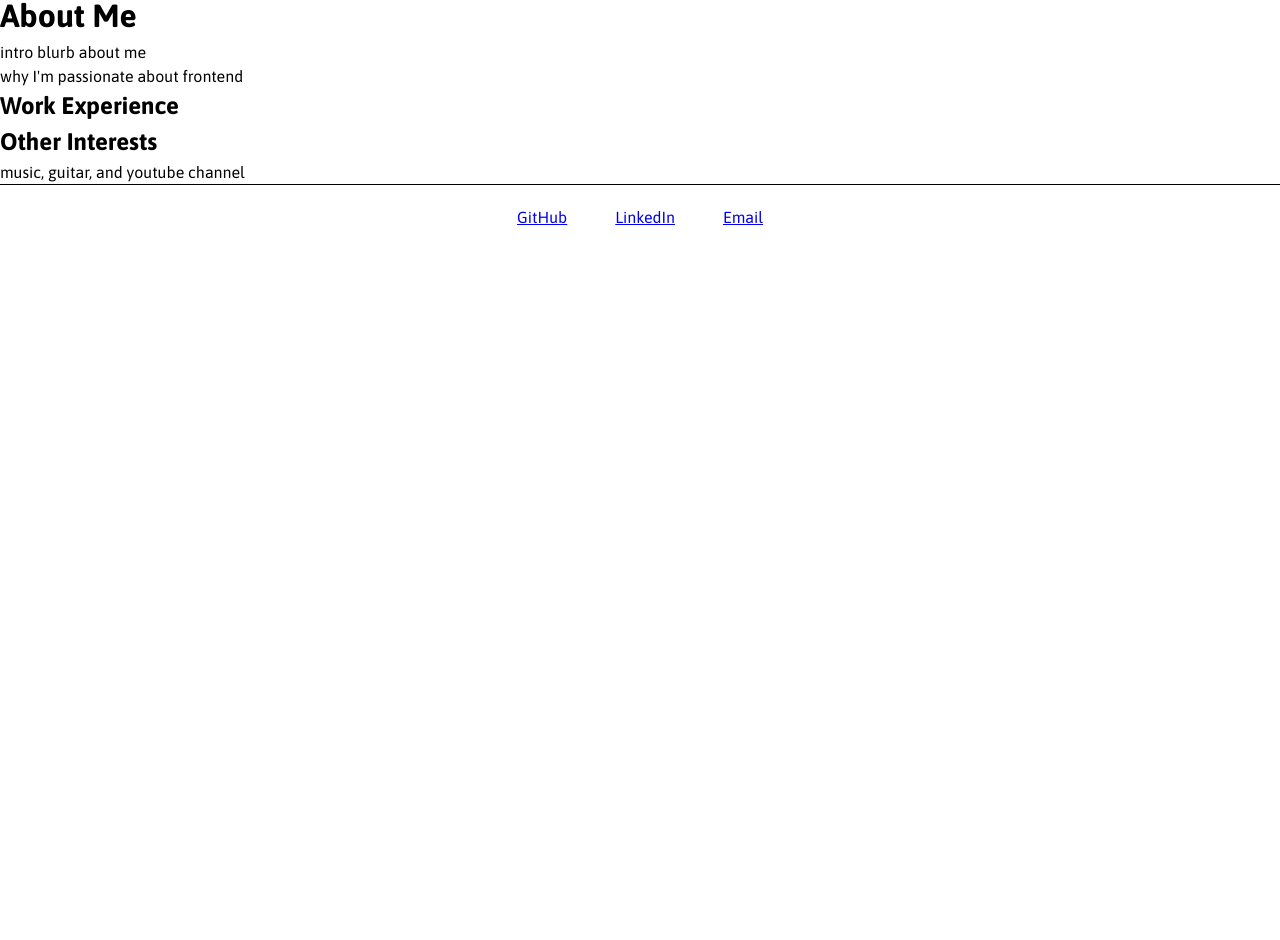
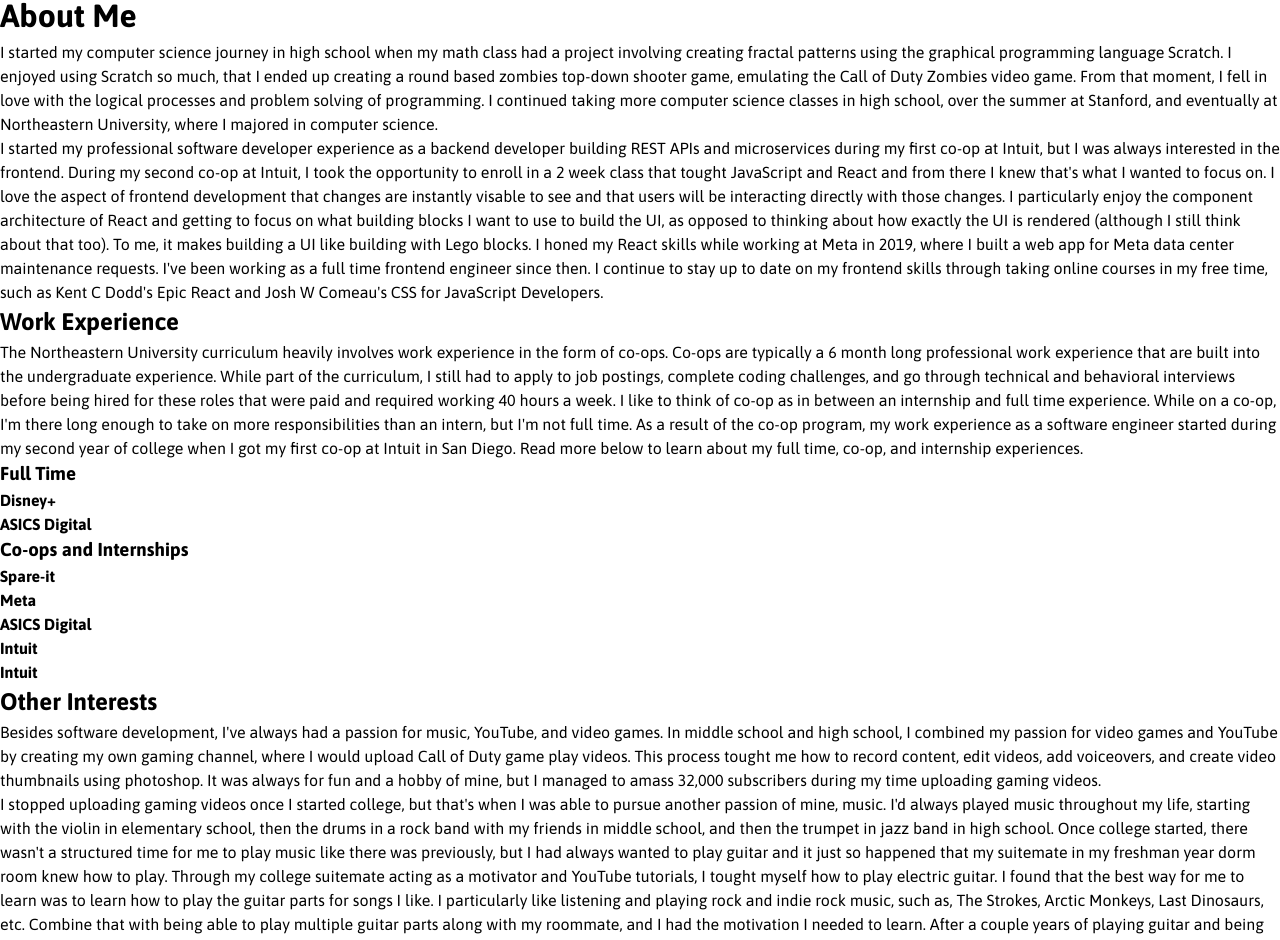
Before and after one commit to crileyy/colins-portfolio, a Next.js app: page /about in a window 1280 px wide. Shown: the part 73-1013 px from the top of the page. Before the commit the page ends 800 px from the top, so only its background shows below. Built offline with nearby package versions, Linux system fonts and the light colour scheme; no server answers.

Commit message:
updated about and ai-chatbot text

```diff
--- a/src/app/about/page.tsx
+++ b/src/app/about/page.tsx
@@ -4,14 +4,75 @@
       <div>
         <h1>About Me</h1>
         <p>
-          intro blurb about me
+          {`I started my computer science journey in high school when my math class had a project involving creating fractal
+          patterns using the graphical programming language Scratch. I enjoyed using Scratch so much, that I ended up creating
+          a round based zombies top-down shooter game, emulating the Call of Duty Zombies video game. From that moment, I fell
+          in love with the logical processes and problem solving of programming. I continued taking more computer science classes
+          in high school, over the summer at Stanford, and eventually at Northeastern University, where I majored in computer science.`}
         </p>
         <p>
-          {'why I\'m passionate about frontend'}
+          {`I started my professional software developer experience as a backend developer building REST APIs and microservices during
+          my first co-op at Intuit, but I was always interested in the frontend. During my second co-op at Intuit, I took the opportunity
+          to enroll in a 2 week class that tought JavaScript and React and from there I knew that's what I wanted to focus on. I love the
+          aspect of frontend development that changes are instantly visable to see and that users will be interacting directly with those
+          changes. I particularly enjoy the component architecture of React and getting to focus on what building blocks I want to use to
+          build the UI, as opposed to thinking about how exactly the UI is rendered (although I still think about that too). To me, it makes
+          building a UI like building with Lego blocks. I honed my React skills while working at Meta in 2019, where I built a web app for
+          Meta data center maintenance requests. I've been working as a full time frontend engineer since then. I continue to stay up to date
+          on my frontend skills through taking online courses in my free time, such as Kent C Dodd's Epic React and Josh W Comeau's CSS for
+          JavaScript Developers.`}
         </p>
         <h2>Work Experience</h2>
+        <p>
+          {`The Northeastern University curriculum heavily involves work experience in the form of co-ops. Co-ops are typically a 6 month long
+          professional work experience that are built into the undergraduate experience. While part of the curriculum, I still had to apply to
+          job postings, complete coding challenges, and go through technical and behavioral interviews before being hired for these roles that
+          were paid and required working 40 hours a week. I like to think of co-op as in between an internship and full time experience. While
+          on a co-op, I'm there long enough to take on more responsibilities than an intern, but I'm not full time. As a result of the co-op
+          program, my work experience as a software engineer started during my second year of college when I got my first co-op at Intuit in
+          San Diego. Read more below to learn about my full time, co-op, and internship experiences.`}
+        </p>
+        <h3>Full Time</h3>
+        <h4>Disney+</h4>
+        <h4>ASICS Digital</h4>
+        <h3>Co-ops and Internships</h3>
+        <h4>Spare-it</h4>
+        <h4>Meta</h4>
+        <h4>ASICS Digital</h4>
+        <h4>Intuit</h4>
+        <h4>Intuit</h4>
         <h2>Other Interests</h2>
-        <p>music, guitar, and youtube channel</p>
+        <p>
+          {`Besides software development, I've always had a passion for music, YouTube, and video games. In middle school and high school, I
+          combined my passion for video games and YouTube by creating my own gaming channel, where I would upload Call of Duty game play videos.
+          This process tought me how to record content, edit videos, add voiceovers, and create video thumbnails using photoshop. It was always for
+          fun and a hobby of mine, but I managed to amass 32,000 subscribers during my time uploading gaming videos.`}
+        </p>
+        <p>
+          {`I stopped uploading gaming videos once I started college, but that's when I was able to pursue another passion of mine, music.
+          I'd always played music throughout my life, starting with the violin in elementary school, then the drums in a rock band with my
+          friends in middle school, and then the trumpet in jazz band in high school. Once college started, there wasn't a structured time
+          for me to play music like there was previously, but I had always wanted to play guitar and it just so happened that my suitemate
+          in my freshman year dorm room knew how to play. Through my college suitemate acting as a motivator and YouTube tutorials, I tought
+          myself how to play electric guitar. I found that the best way for me to learn was to learn how to play the guitar parts for songs
+          I like. I particularly like listening and playing rock and indie rock music, such as, The Strokes, Arctic Monkeys, Last Dinosaurs, etc.
+          Combine that with being able to play multiple guitar parts along with my roommate, and I had the motivation I needed to learn.
+          After a couple years of playing guitar and being able to learn and play most of the songs I like to listen to, I decided to start
+          uploading guitar covers to a new YouTube channel, bringing back my old passion of YouTube and making videos. It was also a way for
+          me to keep track of the songs I knew how to play. It taught me how to record to an audio interface, edit videos with music, and
+          music production. Learning guitar, recording covers, and producing guitar audio even inspired me to get a music minor during my time
+          at Northeastern. You can checkout my guitar cover channel below:`}
+        </p>
+        <iframe
+          allowFullScreen
+          width="560"
+          height="315"
+          src="https://www.youtube.com/embed/noJesJ5WtRc?si=XACDIEFLT3K3D-9N"
+          title="YouTube video player"
+          allow="accelerometer; autoplay; clipboard-write; encrypted-media; gyroscope; picture-in-picture; web-share"
+          referrerPolicy="strict-origin-when-cross-origin"
+          style={{ border: 0 }}
+        />
       </div>
     </>
   );
--- a/src/app/ai-chatbot/page.tsx
+++ b/src/app/ai-chatbot/page.tsx
@@ -66,6 +66,7 @@
           <li>The test had 1.88 million visitors in it as of July 18th, of which half had been exposed to the chatbot.</li>
           <li>Conversion rate and revenue were up significantly (1-2%) for OneASICS members and mobile visitors who used the chatbot.</li>
           <li>Add-to-cart rate was up significantly (+1%) overall with users who interacted with the chatbot.</li>
+          <li>There was even an article in a Japanese news website written about the AI chatbot I built <a href="https://www.nikkei.com/article/DGXZQOUF068TM0W3A201C2000000/">https://www.nikkei.com/article/DGXZQOUF068TM0W3A201C2000000/</a></li>
         </ul>
         <h2>Learnings</h2>
         <p>As a result of the speed at which ASICS wanted to test the chatbot, I had to keep using the vanilla JavaScript and HTML architecture from the POC. The frontend should be rebuilt in React as that would make it easier to maintain and work in. Additionally, I think the chat should implement a streaming feature, that way the user can get realtime messages word by word from the chatbot, instead of having to wait for the entire message to be complete before it is sent. The chatbot is also currently opened through a tab on the sidebar, which is a part of the screen that users do not typically interact with. Because of this, it would be better to have the chat window open from a bubble in the bottom right corner. Lastly, I would implement retrieval augmented generation in order to recommend specific shoes, as the chatbot can currently only apply recommended filters. A combination of applying filters and specific shoe recommendations would give users a better result.</p>
```
